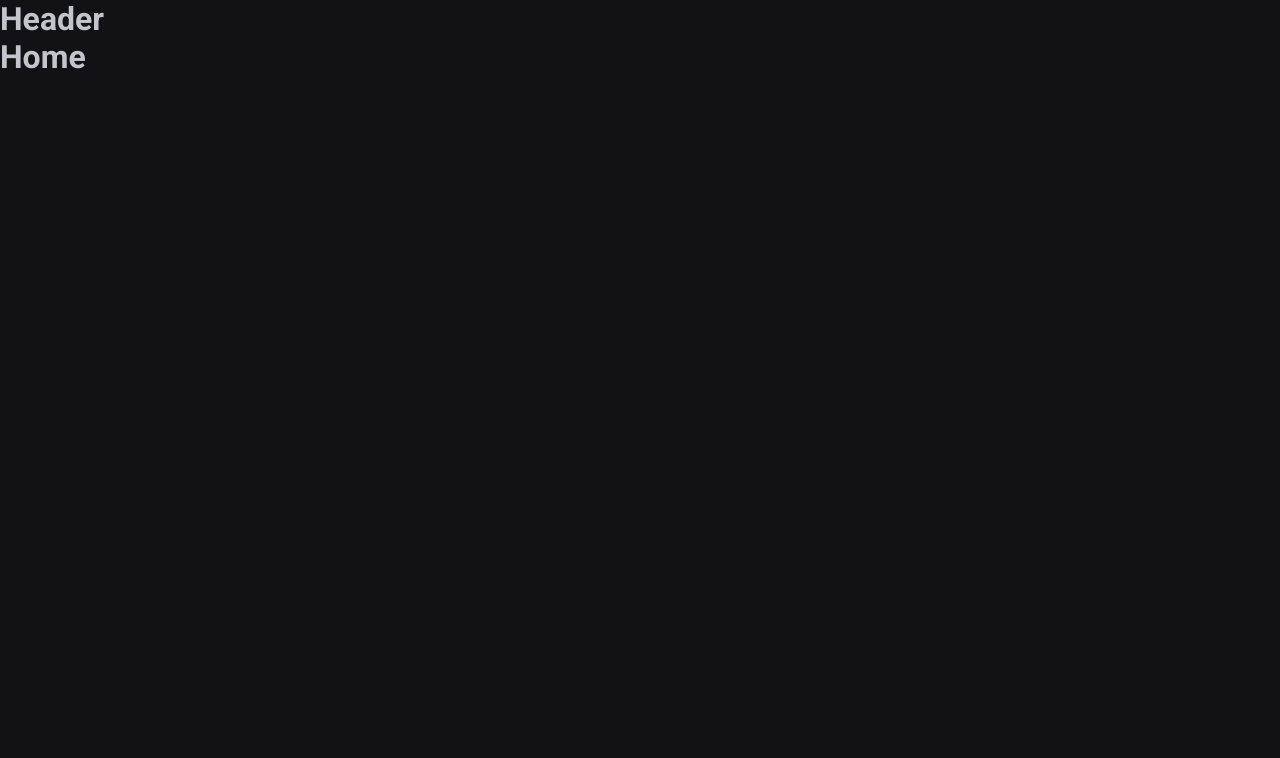
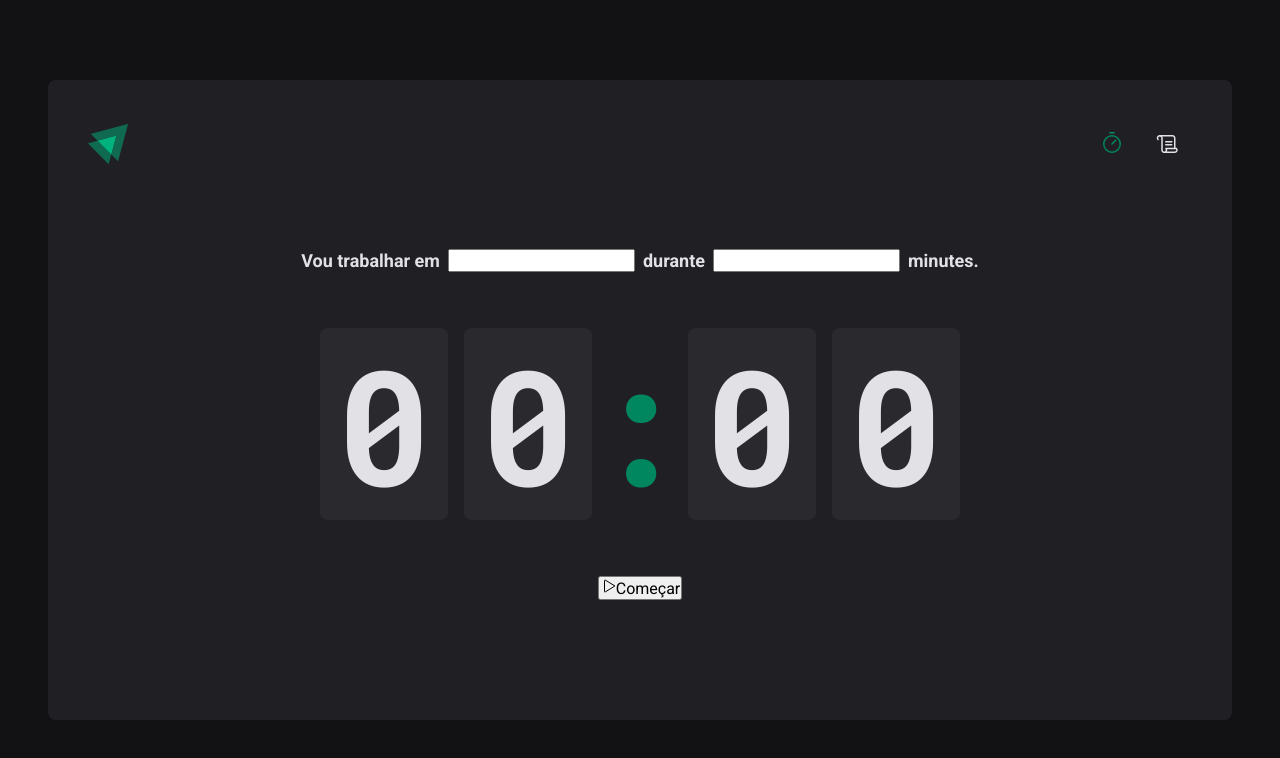
Before and after one commit to FabioJunik/FJ-Timer, a React (Vite) app: page / in a window 1280 px wide. Shown: the top 758 px of the page. Built offline with nearby package versions, Linux system fonts and the light colour scheme.

Commit message:
feat: create home page

```diff
--- a/package.json
+++ b/package.json
@@ -9,6 +9,7 @@
     "preview": "vite preview"
   },
   "dependencies": {
+    "phosphor-react": "^1.4.1",
     "react": "^18.2.0",
     "react-dom": "^18.2.0",
     "react-router-dom": "^6.8.0",
--- a/src/components/Header.tsx
+++ /dev/null
@@ -1,7 +0,0 @@
-
-
-export function Header() {
-    return (
-        <h1>Header</h1>
-    )
-}
--- /dev/null
+++ b/src/components/Header/index.tsx
@@ -0,0 +1,20 @@
+import { HeaderContainer } from "./styles";
+import Logo from "../../assets/Logo.svg";
+import { Scroll, Timer } from "phosphor-react";
+import { NavLink } from "react-router-dom";
+
+export function Header() {
+    return (
+        <HeaderContainer>
+            <img src={Logo} alt="" />
+            <nav>
+                <NavLink to="/" title="Timer">
+                    <Timer size={24} />
+                </NavLink>
+                <NavLink to="/history" title="Histórico">
+                    <Scroll size={24} />
+                </NavLink>
+            </nav>
+        </HeaderContainer>
+    )
+}
--- /dev/null
+++ b/src/components/Header/styles.ts
@@ -0,0 +1,35 @@
+import styled from "styled-components";
+
+
+export const HeaderContainer = styled.header`
+    display: flex;
+    justify-content: space-between;
+    align-items: center;
+
+    nav{
+        display: flex;
+        gap: 0.5rem;
+
+        a{
+            width: 3rem;
+            height: 3rem;
+
+            display: flex;
+            justify-content: center;
+            align-items: center;
+
+            color: ${props => props.theme["gray-100"]};
+
+            border-top: 3px solid transparent;
+            border-bottom: 3px solid transparent;
+
+            &:hover{
+                border-bottom: 3px solid ${props => props.theme["green-500"]};
+            }
+
+            &.active{
+                color: ${props => props.theme["green-500"]};
+            }
+        }
+    }
+`
--- a/src/layout/DefaultLayout.tsx
+++ /dev/null
@@ -1,12 +0,0 @@
-import { Outlet } from "react-router-dom";
-import { Header } from "../components/Header";
-
-
-export function DefaultLayout() {
-    return (
-        <div>
-            <Header />
-            <Outlet />
-        </div>
-    )
-}
--- /dev/null
+++ b/src/layout/DefaultLayout/index.tsx
@@ -0,0 +1,13 @@
+import { Outlet } from "react-router-dom";
+import { Header } from "../../components/Header";
+import { LayoutContainer } from "./styles";
+
+
+export function DefaultLayout() {
+    return (
+        <LayoutContainer>
+            <Header />
+            <Outlet />
+        </LayoutContainer>
+    )
+}
--- /dev/null
+++ b/src/layout/DefaultLayout/styles.ts
@@ -0,0 +1,15 @@
+import styled from "styled-components";
+
+
+export const LayoutContainer = styled.div`
+    max-width: 74rem;
+    height: calc(100vh - 10rem);
+    margin: 5rem auto;
+    padding: 2.5rem;
+
+    background-color: ${props => props.theme["gray-800"]};
+    border-radius: 8px;
+
+    display: flex;
+    flex-direction: column;
+`
--- a/src/pages/Home.tsx
+++ /dev/null
@@ -1,8 +0,0 @@
-
-
-
-export function Home() {
-    return (
-        <h1>Home</h1>
-    )
-}
--- /dev/null
+++ b/src/pages/Home/index.tsx
@@ -0,0 +1,33 @@
+import { Play } from "phosphor-react";
+import { HomeContainer, CountdownContainer, FormContainer, Separator } from "./styles";
+
+
+export function Home() {
+    return (
+        <HomeContainer>
+            <form>
+                <FormContainer>
+                    <label htmlFor="task">Vou trabalhar em</label>
+                    <input type="text" id="task" />
+
+                    <label htmlFor="minutesAmount">durante</label>
+                    <input type="number" id="minutesAmount" />
+
+                    <span>minutes.</span>
+                </FormContainer>
+                <CountdownContainer>
+                    <span>0</span>
+                    <span>0</span>
+                    <Separator>:</Separator>
+                    <span>0</span>
+                    <span>0</span>
+                </CountdownContainer>
+
+                <button type="submit">
+                    <Play />
+                    Começar
+                </button>
+            </form>
+        </HomeContainer>
+    )
+}
--- /dev/null
+++ b/src/pages/Home/styles.ts
@@ -0,0 +1,58 @@
+import styled from "styled-components";
+
+
+export const HomeContainer = styled.main`
+    flex:1;
+
+    display: flex;
+    flex-direction: column;
+    align-items: center;
+    justify-content: center;
+
+    form {
+        display: flex;
+        flex-direction: column;
+        align-items: center;
+        gap: 3.5rem;
+    }
+`;
+
+export const FormContainer = styled.div`
+    width: 100%;
+
+    display: flex;
+    align-items: center;
+    justify-content: center;
+    flex-wrap: wrap;
+    gap: 0.5rem;
+
+    color: ${props => props.theme["gray-100"]};
+    font-size: 1.125rem;
+    font-weight: bold;
+`;
+
+export const CountdownContainer = styled.div`
+    font-family: "Roboto Mono", monospace;
+    font-size: 10rem;
+    line-height: 8rem;
+    color: ${props => props.theme["gray-100"]};
+
+    display: flex;
+    gap: 1rem;
+
+    span{
+        background-color: ${props => props.theme["gray-700"]};
+        padding: 2rem 1rem;
+        border-radius: 8px;
+    }
+`;
+
+export const Separator = styled.div`
+    padding: 2rem 0;
+    color: ${props => props.theme["green-500"]};
+
+    width: 4rem;
+    overflow: hidden;
+    display: flex;
+    justify-content: center;
+`;
--- a/src/styles/global.ts
+++ b/src/styles/global.ts
@@ -17,6 +17,7 @@
     body {
         background: ${props => props.theme["gray-900"]};
         color: ${props => props.theme["gray-300"]};
+        -webkit-font-smoothing: antialiased ;
     }
 
     body, input, textarea, button{
```
Also changed, not shown: src/assets/Logo.svg (added), 1 other file (tests, documents, lock files or other folders).
